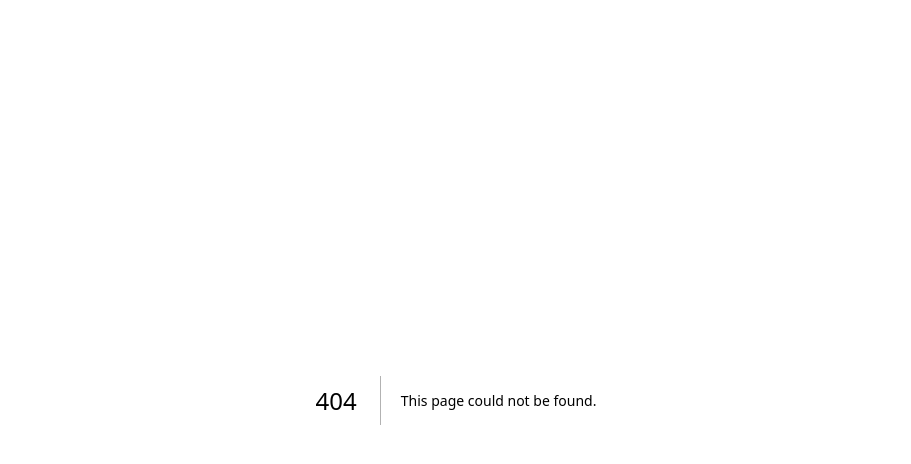
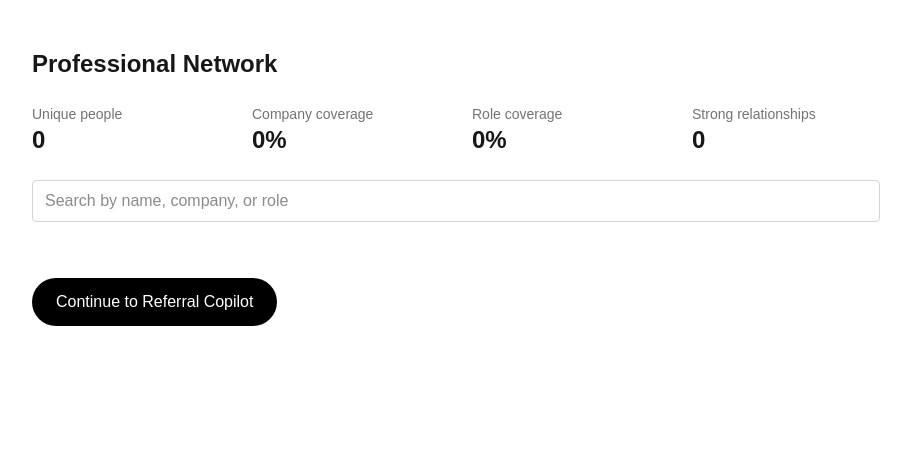
Before and after one commit to Ceugox/Dream-Team-Test, a Next.js app: page /network in a window 1280 px wide. Before the commit this address had no page. Shown: the top 464 px of the page, without its empty margins (184-1095 px from the left). Built offline with nearby package versions, Linux system fonts and the light colour scheme.

Commit message:
feat: Screen 2 - network overview with coverage metrics and search

```diff
--- /dev/null
+++ b/src/app/network/page.tsx
@@ -0,0 +1,48 @@
+"use client";
+
+import Link from "next/link";
+import { useEffect, useMemo, useState } from "react";
+import { PersonCard } from "@/components/PersonCard";
+import { NetworkMetricsPanel } from "@/components/NetworkMetricsPanel";
+import type { Person } from "@/lib/domain/person";
+
+export default function NetworkPage() {
+  const [people, setPeople] = useState<Person[]>([]);
+  const [query, setQuery] = useState("");
+
+  useEffect(() => {
+    const raw = sessionStorage.getItem("referral-copilot:people");
+    if (raw) setPeople(JSON.parse(raw));
+  }, []);
+
+  const filtered = useMemo(() => {
+    const q = query.trim().toLowerCase();
+    if (!q) return people;
+    return people.filter((p) =>
+      [p.name, p.currentCompany, p.currentRole, p.headline].some((f) => f?.toLowerCase().includes(q))
+    );
+  }, [people, query]);
+
+  return (
+    <div className="mx-auto max-w-4xl px-6 py-12">
+      <h1 className="text-2xl font-semibold">Professional Network</h1>
+      <div className="my-6">
+        <NetworkMetricsPanel people={people} />
+      </div>
+      <input
+        placeholder="Search by name, company, or role"
+        value={query}
+        onChange={(e) => setQuery(e.target.value)}
+        className="mb-6 w-full rounded border border-neutral-300 px-3 py-2"
+      />
+      <div className="grid grid-cols-1 gap-3 md:grid-cols-2">
+        {filtered.map((p) => (
+          <PersonCard key={p.id} person={p} />
+        ))}
+      </div>
+      <Link href="/referrals" className="mt-8 inline-block rounded-full bg-black px-6 py-3 text-white">
+        Continue to Referral Copilot
+      </Link>
+    </div>
+  );
+}
--- /dev/null
+++ b/src/components/NetworkMetricsPanel.tsx
@@ -0,0 +1,27 @@
+// src/components/NetworkMetricsPanel.tsx
+import { computeCoverage } from "@/lib/metrics/coverage";
+import type { Person } from "@/lib/domain/person";
+
+export function NetworkMetricsPanel({ people }: { people: Person[] }) {
+  const coverage = computeCoverage(people);
+  return (
+    <dl className="grid grid-cols-2 gap-x-8 gap-y-2 text-sm md:grid-cols-4">
+      <div>
+        <dt className="text-neutral-500">Unique people</dt>
+        <dd className="text-2xl font-semibold">{people.length}</dd>
+      </div>
+      <div>
+        <dt className="text-neutral-500">Company coverage</dt>
+        <dd className="text-2xl font-semibold">{Math.round(coverage.companyCoverage * 100)}%</dd>
+      </div>
+      <div>
+        <dt className="text-neutral-500">Role coverage</dt>
+        <dd className="text-2xl font-semibold">{Math.round(coverage.roleCoverage * 100)}%</dd>
+      </div>
+      <div>
+        <dt className="text-neutral-500">Strong relationships</dt>
+        <dd className="text-2xl font-semibold">{coverage.strongRelationships}</dd>
+      </div>
+    </dl>
+  );
+}
--- /dev/null
+++ b/src/components/PersonCard.tsx
@@ -0,0 +1,15 @@
+// src/components/PersonCard.tsx
+import type { Person } from "@/lib/domain/person";
+
+export function PersonCard({ person }: { person: Person }) {
+  return (
+    <div className="rounded-lg border border-neutral-200 p-4">
+      <p className="font-medium">{person.name ?? "Unknown"}</p>
+      {person.headline && <p className="text-sm text-neutral-500">{person.headline}</p>}
+      <div className="mt-2 flex flex-wrap gap-1 text-xs text-neutral-400">
+        {person.currentCompany && <span>{person.currentCompany}</span>}
+        {person.location && <span>· {person.location}</span>}
+      </div>
+    </div>
+  );
+}
```
